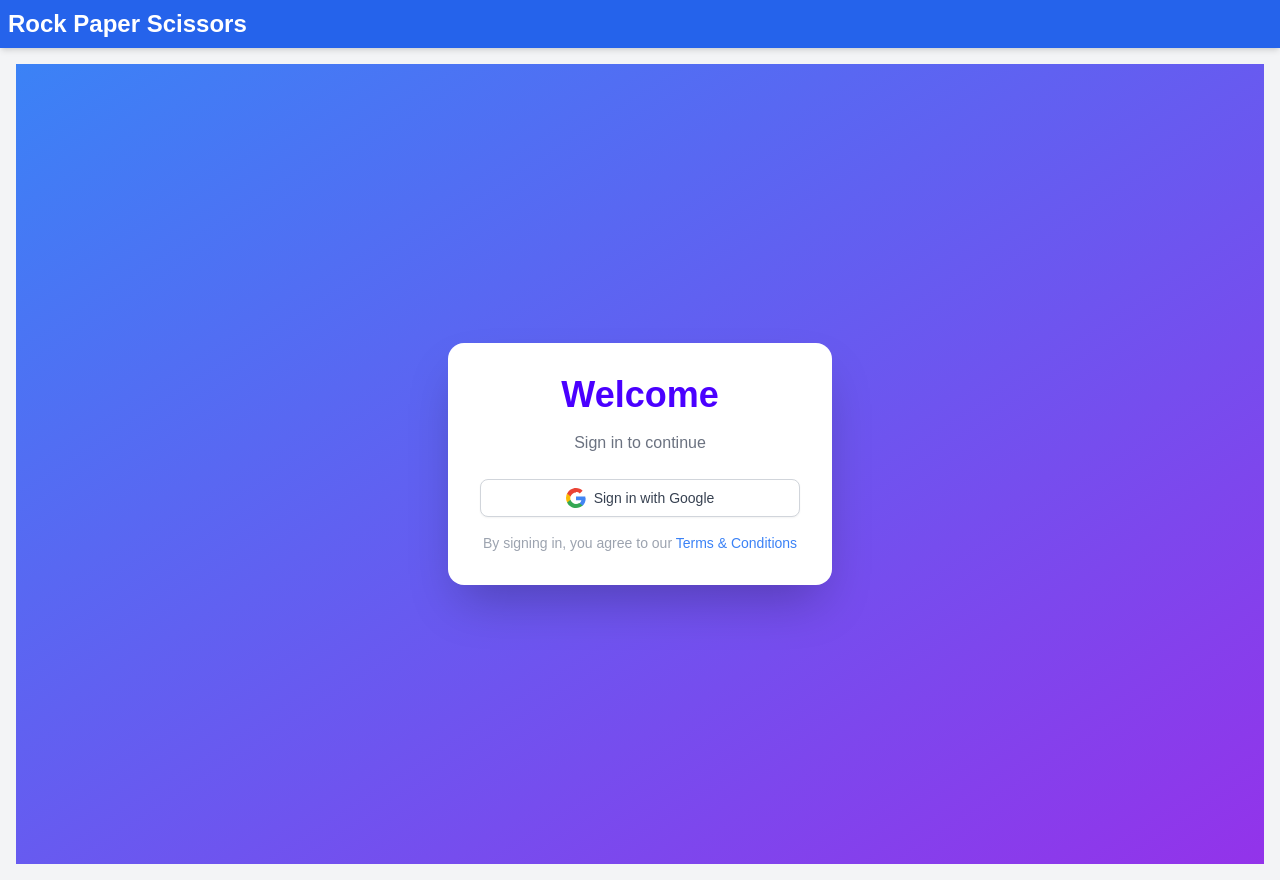
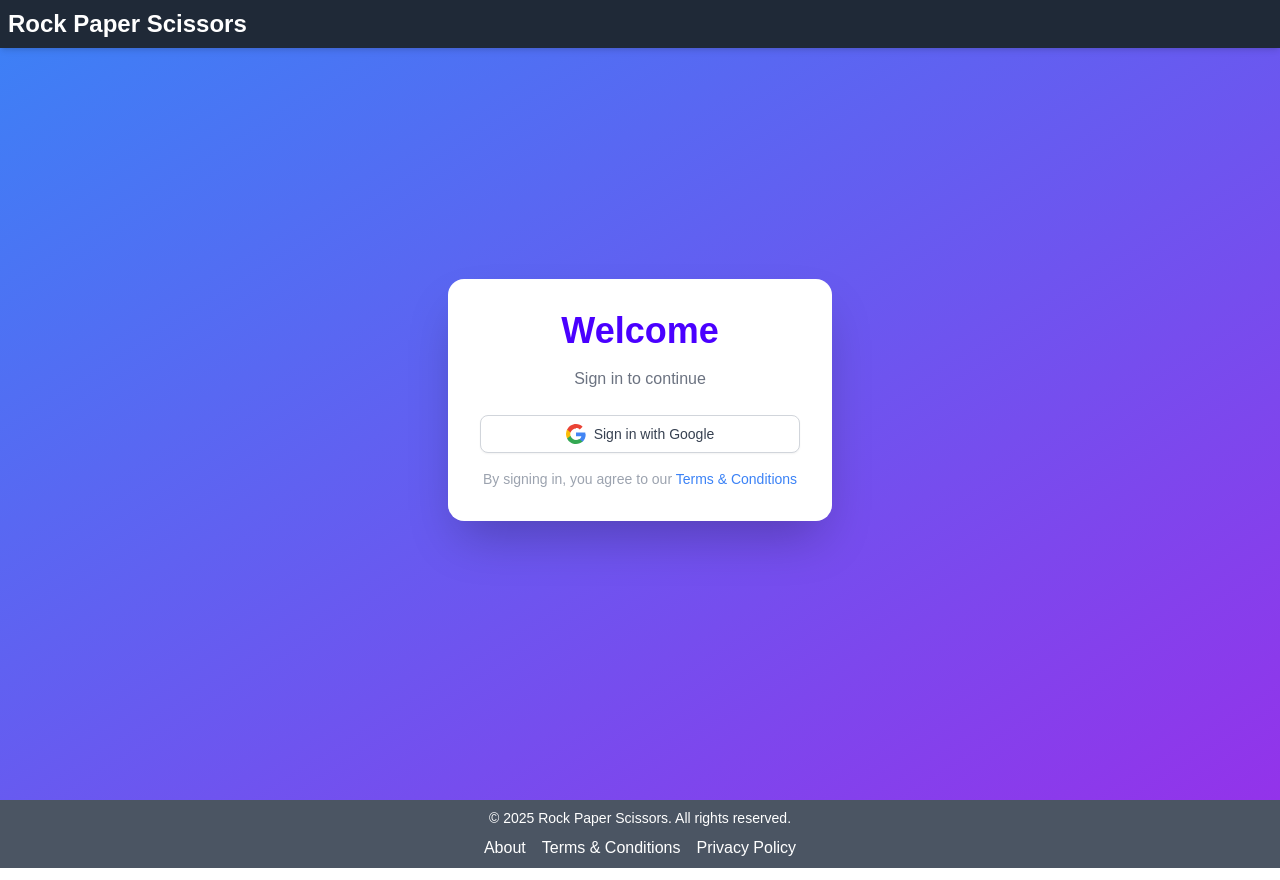
Before and after one commit to Aditya201514049/rock_paper_scissor_game, a Next.js app: page /signin in a window 1280 px wide. Built offline with nearby package versions, Linux system fonts and the light colour scheme; no server answers.

Commit message:
Add Footer component and update layout to include Navbar and Footer; adjust Navbar styling

```diff
--- a/app/layout.js
+++ b/app/layout.js
@@ -1,5 +1,7 @@
+
 
 import Navbar from '@/components/Navbar';
+import Footer from '@/components/Footer'; // Import Footer
 import './globals.css';
 
 export const metadata = {
@@ -10,9 +12,15 @@ export const metadata = {
 export default function RootLayout({ children }) {
   return (
     <html lang="en">
-      <body className="bg-gray-100 text-gray-900">
+      <body className=" text-gray-900 flex flex-col min-h-screen">
+        {/* Navbar stays on top */}
         <Navbar />
-        <main className="p-4">{children}</main>
+
+        {/* Main content */}
+        <main className="flex-grow">{children}</main>
+
+        {/* Footer stays at the bottom */}
+        <Footer />
       </body>
     </html>
   );
--- /dev/null
+++ b/components/Footer.jsx
@@ -0,0 +1,18 @@
+import Link from 'next/link';
+
+const Footer = () => {
+  return (
+    <footer className="bg-gray-600 text-white p-2 mt-0">
+      <div className="max-w-7xl mx-auto text-center">
+        <p className="text-sm">© 2025 Rock Paper Scissors. All rights reserved.</p>
+        <div className="mt-2">
+          <Link href="/about" className="text-white hover:underline mx-2">About</Link>
+          <Link href="/terms" className="text-white hover:underline mx-2">Terms & Conditions</Link>
+          <Link href="/privacy" className="text-white hover:underline mx-2">Privacy Policy</Link>
+        </div>
+      </div>
+    </footer>
+  );
+};
+
+export default Footer;
--- a/components/Navbar.jsx
+++ b/components/Navbar.jsx
@@ -1,5 +1,3 @@
-
-
 'use client';
 
 import { auth } from '@/lib/firebase';
@@ -20,14 +18,14 @@ const Navbar = () => {
   const handleSignOut = async () => {
     try {
       await auth.signOut();
-      router.push('/signin'); // Redirect to the sign-in page after sign out
+      router.push('/signin'); // Redirect to the sign-in page after sign-out
     } catch (error) {
       console.error('Error signing out:', error);
     }
   };
 
   return (
-    <nav className="bg-blue-600 text-white p-2 shadow-md">
+    <nav className="bg-gray-800 text-white p-2 shadow-md fixed top-0 left-0 w-full z-50">
       <div className="max-w-7xl mx-auto flex justify-between items-center">
         <div
           className="text-2xl font-bold cursor-pointer"
@@ -73,7 +71,7 @@ const Navbar = () => {
               </button>
             </>
           ) : (
-            // Do not show Sign In button here; the user will be redirected to it after sign out
+            // No sign-in button is displayed since the user is redirected after signing out
             null
           )}
         </div>
```
